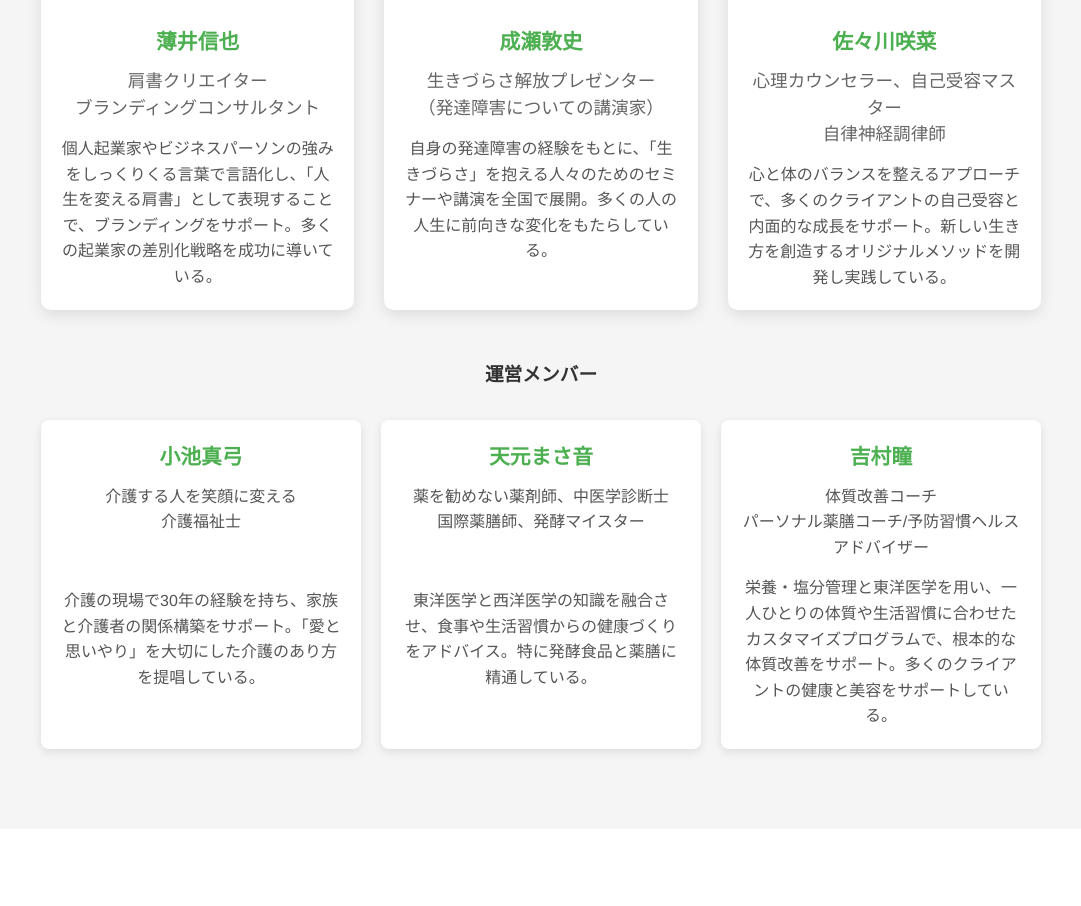
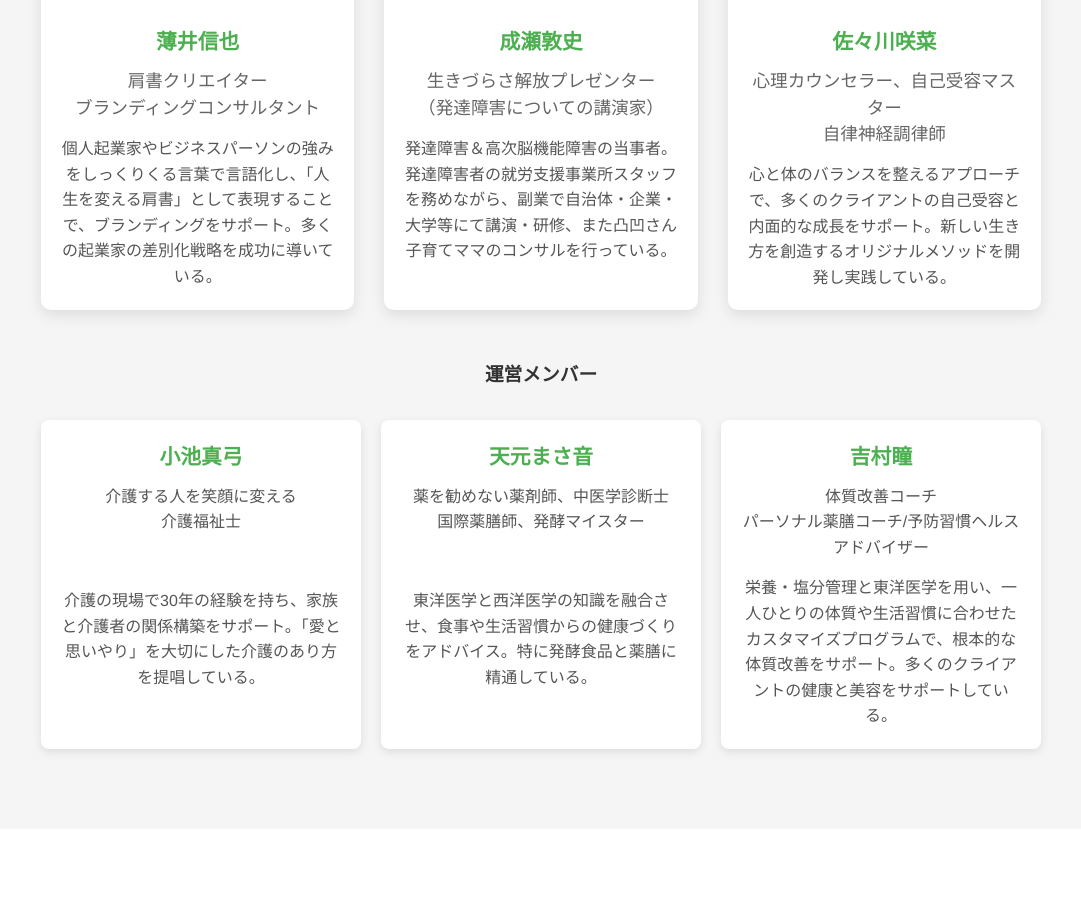
Before and after one commit to lifeconnect2025/bizseed-lp, a plain HTML site: page index.html in a window 1280 px wide. Shown: the part 6340-7246 px from the top of the page, without its empty margins (99-1180 px from the left). Drawn offline with Linux system fonts and the light colour scheme.

Commit message:
Update index.html

```diff
--- a/index.html
+++ b/index.html
@@ -1078,7 +1078,7 @@
                     </div>
                 </div>
 
-                <!-- 成瀬敦史さん -->
+                <!-- 成瀬敦史さん - 紹介文変更 -->
                 <div class="member-card">
                     <div class="member-photo">
                         <img src="https://i.ibb.co/1Jpg43tN/atsushi2.jpg" alt="成瀬敦史">
@@ -1086,7 +1086,7 @@
                     <div class="member-info">
                         <h3 class="member-name">成瀬敦史</h3>
                         <p class="member-title">生きづらさ解放プレゼンター<br>（発達障害についての講演家）</p>
-                        <p class="member-bio">自身の発達障害の経験をもとに、「生きづらさ」を抱える人々のためのセミナーや講演を全国で展開。多くの人の人生に前向きな変化をもたらしている。</p>
+                        <p class="member-bio">発達障害＆高次脳機能障害の当事者。発達障害者の就労支援事業所スタッフを務めながら、副業で自治体・企業・大学等にて講演・研修、また凸凹さん子育てママのコンサルを行っている。</p>
                     </div>
                 </div>
 
```
